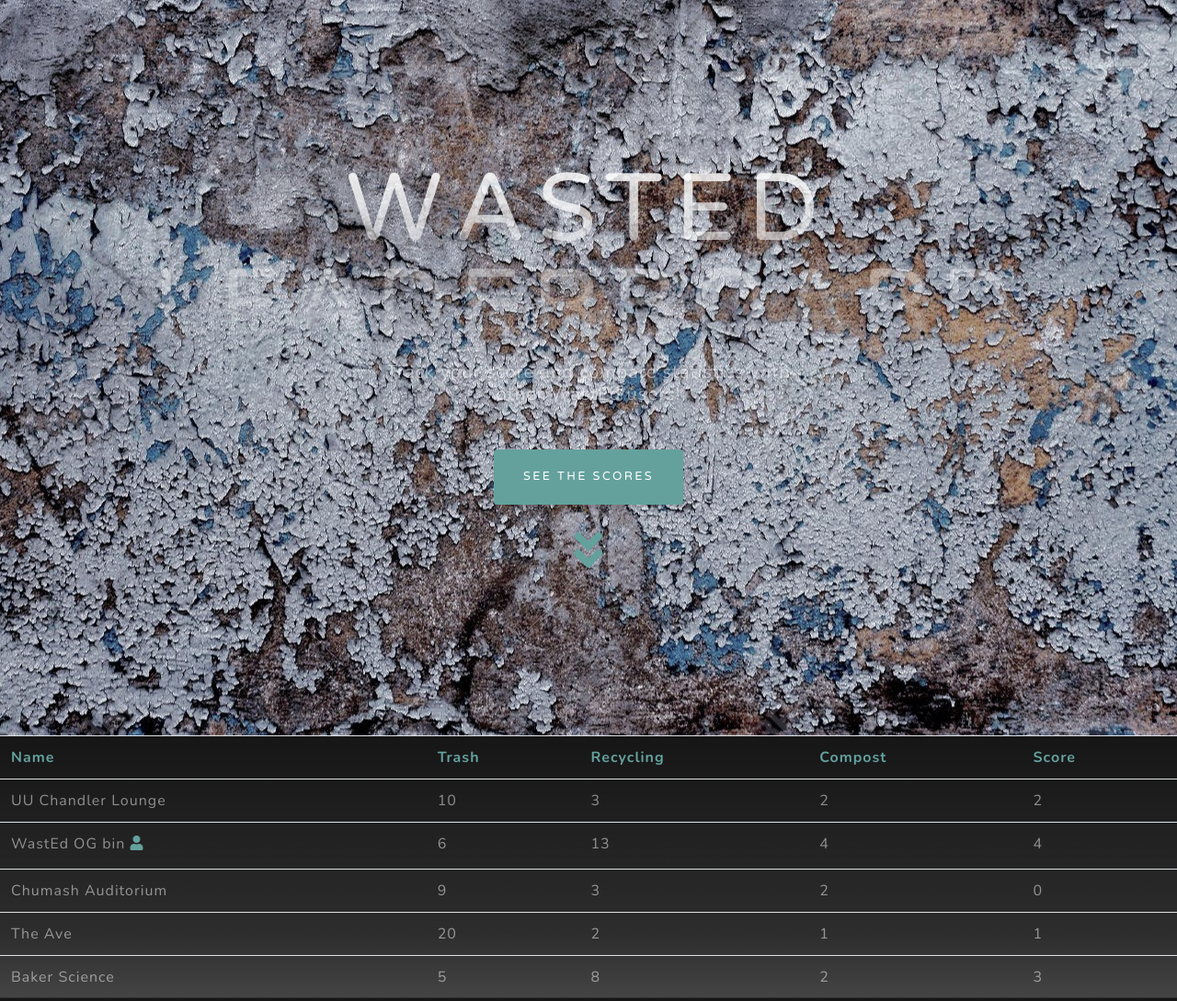
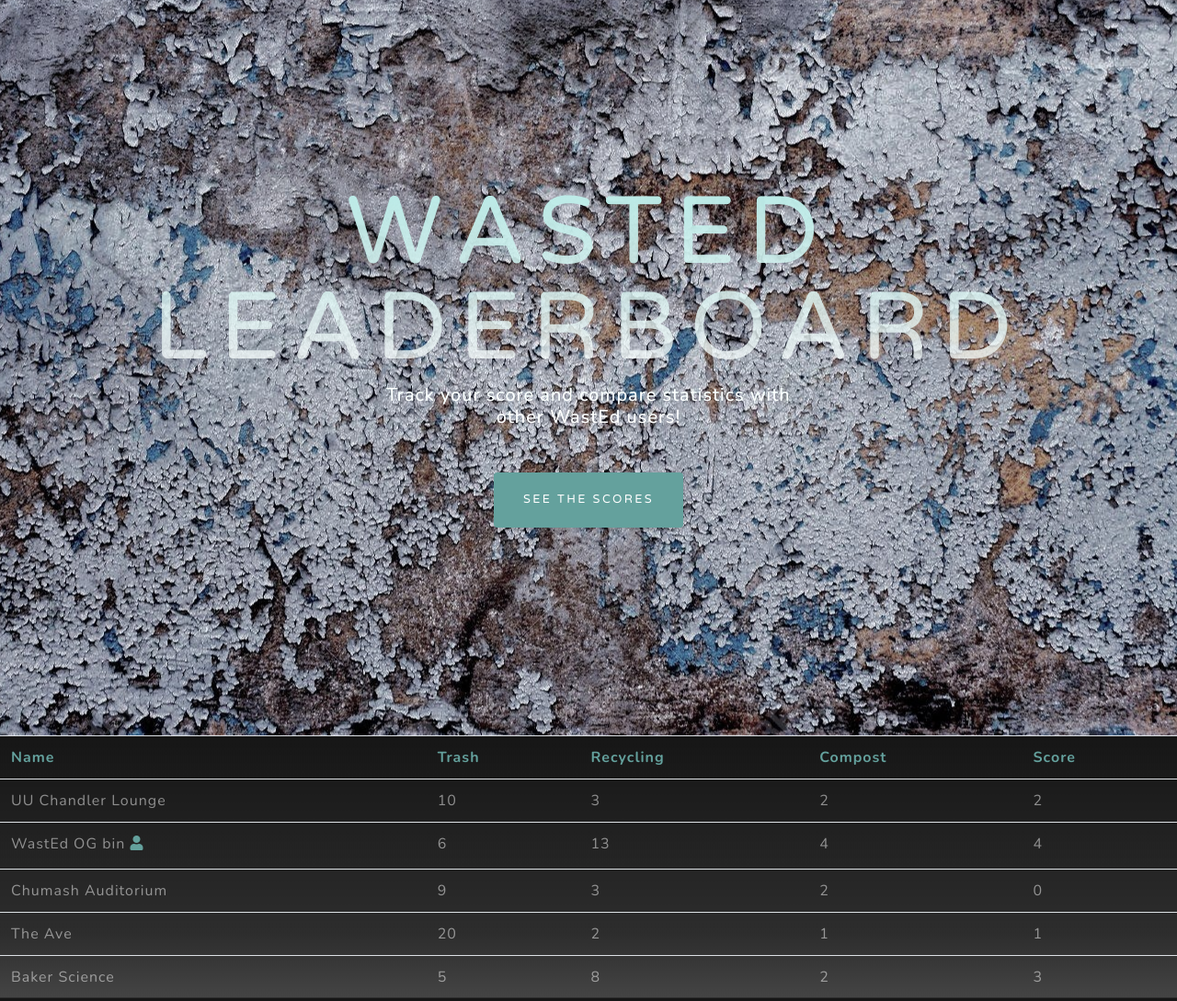
Before and after one commit to NoahJohnG/WastEd, a website: page Site/templates/leaderboard.html in a window 1280 px wide. Shown: the top 1089 px of the page at 92% size. Drawn offline with nearby package versions, Linux system fonts and the light colour scheme; files whose address does not match are found by name.

Commit message:
Noah's Shit Style Changes

```diff
--- a/Site/static/css/grayscale.css
+++ b/Site/static/css/grayscale.css
@@ -115,12 +115,22 @@
   transform: translateX(-50%) translateY(-50%);
 }
 
+.masthead #leaderboard{
+  background: -webkit-linear-gradient(#baebe7, #ffffffb9);
+  -webkit-text-fill-color: transparent;
+  -webkit-background-clip: text;
+}
+
+.masthead h2#leaderboard{
+  -webkit-text-fill-color: white;
+}
+
 .masthead h1 {
   font-family: 'Varela Round';
   font-size: 2.5rem;
   line-height: 2.5rem;
   letter-spacing: 0.8rem;
-  background: -webkit-linear-gradient(rgba(255, 255, 255, 0.9), rgba(255, 255, 255, 0));
+  background: -webkit-linear-gradient(rgb(255, 255, 255), rgba(255, 255, 255, 0.555));
   -webkit-text-fill-color: transparent;
   -webkit-background-clip: text;
 }
--- a/Site/templates/leaderboard.html
+++ b/Site/templates/leaderboard.html
@@ -27,10 +27,9 @@
       </div>
       <div class="container d-flex h-100 align-items-center">
         <div class="mx-auto text-center">
-          <h1 class="mx-auto my-0 text-uppercase">Wasted Leaderboard</h1>
-          <h2 class="text-white-50 mx-auto mt-2 mb-5">Track your score and compare statistics with other WastEd users!</h2>
+          <h1 id = "leaderboard" class="mx-auto my-0 text-uppercase">Wasted Leaderboard</h1>
+          <h2 id = "leaderboard" class="text-white-50 mx-auto mt-2 mb-5">Track your score and compare statistics with other WastEd users!</h2>
           <a href="#leaderboard" class="btn btn-primary js-scroll-trigger">See the Scores</a><br/><br/>
-          <i class="fas fa-angle-double-down text-primary" style="font-size:50px;"></i>
 
       </div>
     </div>
```
